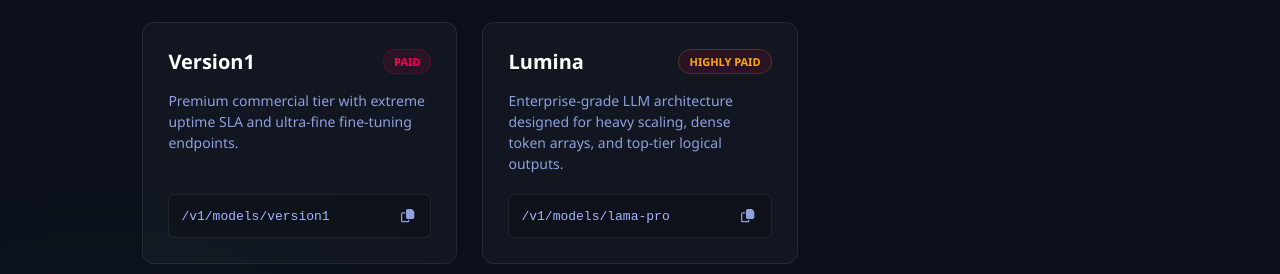
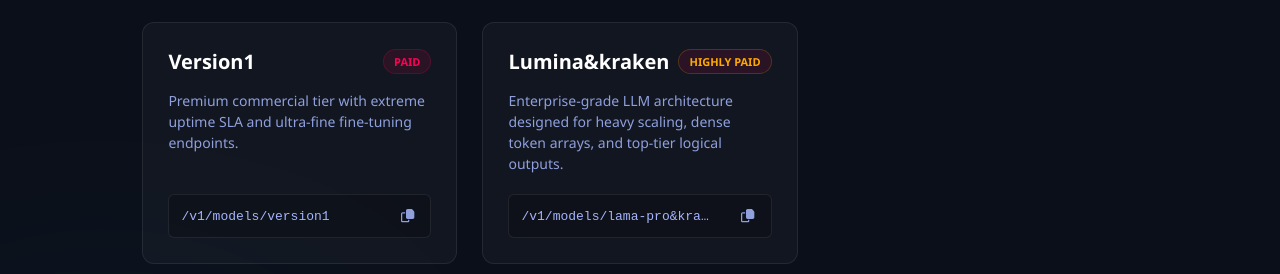
Before and after one commit to muhammadtaqi512q-oss/ROCK-AI, a plain HTML site: page index.html in a window 1280 px wide. Shown: the part 1016-1290 px from the top of the page. Drawn offline with Linux system fonts and the light colour scheme.

Commit message:
Update index.html

```diff
--- a/index.html
+++ b/index.html
@@ -444,13 +444,13 @@
             <div class="model-card">
                 <div>
                     <div class="model-header">
-                        <div class="model-name">Lumina</div>
+                        <div class="model-name">Lumina&kraken</div>
                         <span class="model-status status-paid" style="color:#ffaa00; border-color: rgba(255,170,0,0.2)">Highly Paid</span>
                     </div>
                     <p class="model-desc">Enterprise-grade LLM architecture designed for heavy scaling, dense token arrays, and top-tier logical outputs.</p>
                 </div>
                 <div class="copy-box">
-                    <span class="api-route" id="model-lama">/v1/models/lama-pro</span>
+                    <span class="api-route" id="model-lama">/v1/models/lama-pro&kraken</span>
                     <button class="copy-btn" onclick="copyApiRoute('model-lama')"><i class="far fa-copy"></i></button>
                 </div>
             </div>
```
